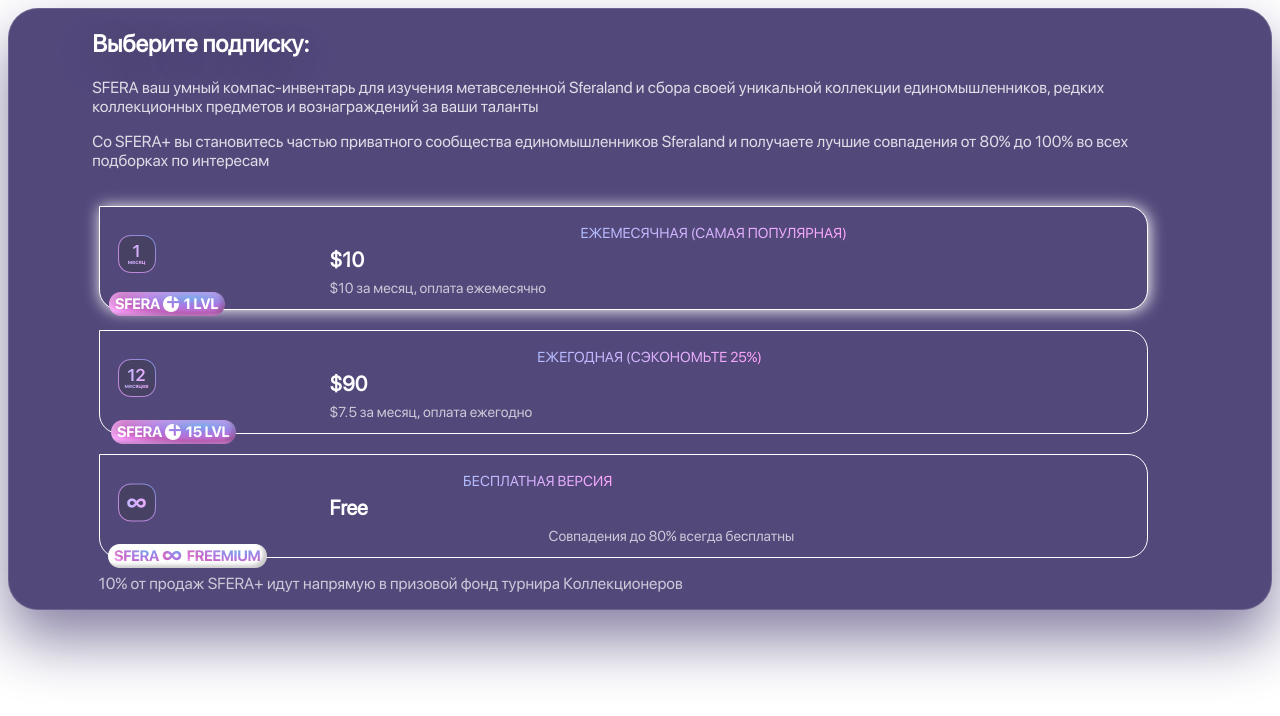
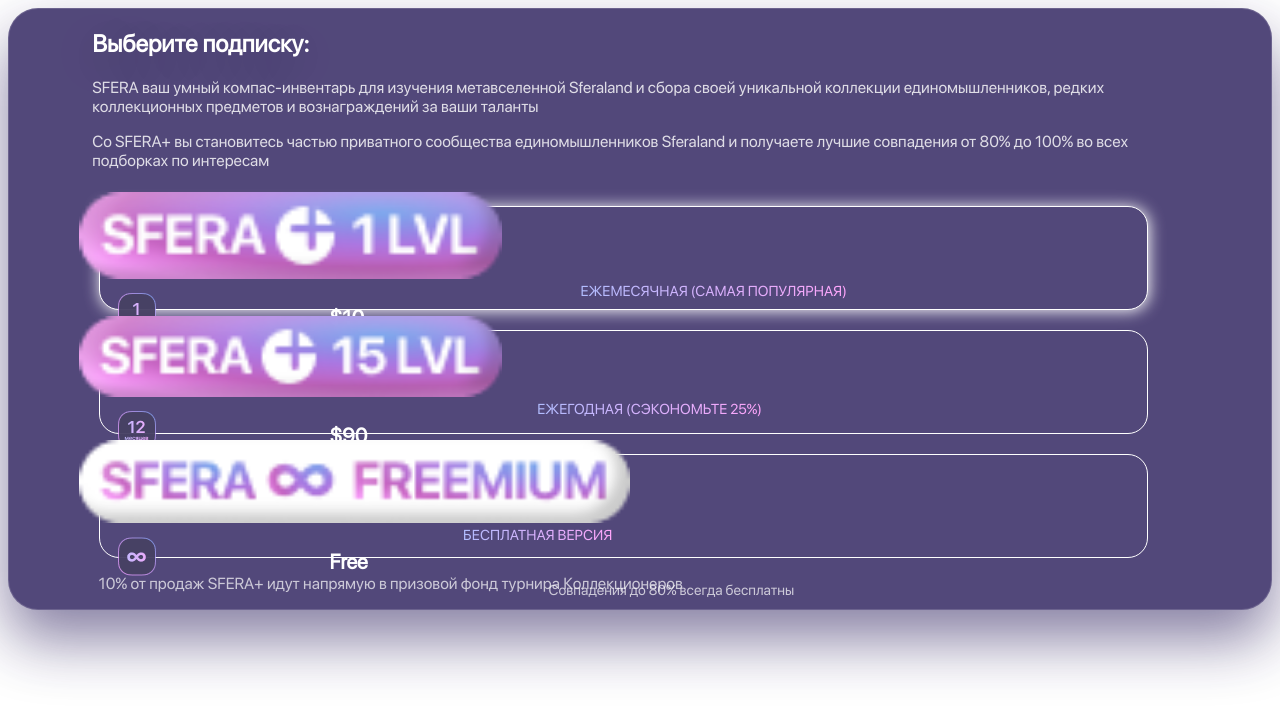
Before and after one commit to Marsy33/frontend8_project2_Sfera, a plain HTML site: page start7_session_after_3days/index.html in a window 1280 px wide. Drawn offline with Linux system fonts and the light colour scheme.

Commit message:
position_relative

```diff
--- a/start7_first_session/scss/style.scss
+++ b/start7_first_session/scss/style.scss
@@ -40,22 +40,13 @@
     box-shadow: 1px 1px 2vh white;
 }
 
-@media screen and (max-width: 375px) {
-    .img_sfera {
-        position: absolute;
-        top: 35vh;
-        left: 8vw;
-        width: 30vw;
-    }
+.img_sfera {
+    position: relative;
+    bottom: 2vh;
+    right: 26vw;
+    width: 33vw;
 }
 
-@media screen and (min-width: 376px) {
-    .img_sfera {
-        position: absolute;
-        top: 36.5vh;
-        left: 8.5vw;
-    }
-}
 
 .btn_grid {
     display: grid;
@@ -64,6 +55,7 @@
     width: 70vw;
     height: 13vh;
     justify-items: start;
+    margin-top: -4vh;
 }
 
 .img_btn1lvl {
@@ -105,43 +97,19 @@
     margin-right: 4vw;
 }
 
-@media screen and (max-width: 375px) {
-    .img_sfera15 {
-        position: absolute;
-        top: 50.5vh;
-        left: 8.7vw;
-        width: 30vw;
-    }
-}
-
-@media screen and (min-width: 376px) {
-    .img_sfera15 {
-        position: absolute;
-        top: 52.5vh;
-        left: 8.7vw;
-    }
-}
-
 .p1_btn15 {
     margin-left: -10vw;
 }
 
-@media screen and (max-width: 375px) {
-    .img_sfera3d {
-        position: absolute;
-        top: 66.5vh;
-        left: 8.4vw;
-        width: 49vw;
-    }
+
+.img_sfera3d {
+    position: relative;
+    bottom: 2vh;
+    right: 15vw;
+    width: 55vw;
 }
 
-@media screen and (min-width: 376px) {
-    .img_sfera3d {
-        position: absolute;
-        top: 68vh;
-        left: 8.4vw;
-    }
-}
+
 
 .p1_btn3d {
     margin-left: -11.5vw;
--- a/start7_second_session/scss/style.scss
+++ b/start7_second_session/scss/style.scss
@@ -40,21 +40,11 @@
     box-shadow: 1px 1px 2vh white;
 }
 
-@media screen and (max-width: 375px) {
-    .img_sfera {
-        position: absolute;
-        top: 35vh;
-        left: 8vw;
-        width: 30vw;
-    }
-}
-
-@media screen and (min-width: 376px) {
-    .img_sfera {
-        position: absolute;
-        top: 36.5vh;
-        left: 8.5vw;
-    }
+.img_sfera {
+    position: relative;
+    bottom: 2vh;
+    right: 26vw;
+    width: 33vw;
 }
 
 .btn_grid {
@@ -64,6 +54,7 @@
     width: 70vw;
     height: 13vh;
     justify-items: start;
+    margin-top: -4vh;
 }
 
 .img_btn1lvl {
@@ -105,42 +96,15 @@
     margin-right: 4vw;
 }
 
-@media screen and (max-width: 375px) {
-    .img_sfera15 {
-        position: absolute;
-        top: 50.5vh;
-        left: 8.7vw;
-        width: 30vw;
-    }
-}
-
-@media screen and (min-width: 376px) {
-    .img_sfera15 {
-        position: absolute;
-        top: 52.5vh;
-        left: 8.7vw;
-    }
-}
-
 .p1_btn15 {
     margin-left: -10vw;
 }
 
-@media screen and (max-width: 375px) {
-    .img_sfera3d {
-        position: absolute;
-        top: 66.5vh;
-        left: 8.4vw;
-        width: 49vw;
-    }
-}
-
-@media screen and (min-width: 376px) {
-    .img_sfera3d {
-        position: absolute;
-        top: 68vh;
-        left: 8.4vw;
-    }
+.img_sfera3d {
+    position: relative;
+    bottom: 2vh;
+    right: 15vw;
+    width: 55vw;
 }
 
 .p1_btn3d {
--- a/start7_session_after_3days/index.html
+++ b/start7_session_after_3days/index.html
@@ -31,7 +31,7 @@
         </div>
         <div>
             <button class="btn_1lvl">
-                <img class="img_sfera15" src="assets/images/sfera_15lvl.png" alt="sfera_15lvl">
+                <img class="img_sfera" src="assets/images/sfera_15lvl.png" alt="sfera_15lvl">
                 <span class="btn_grid">
 
                     <img class="img_btn1lvl" src="assets/images/Component_3-1.png" alt="12_month">
--- a/start7_session_after_3days/scss/style.scss
+++ b/start7_session_after_3days/scss/style.scss
@@ -40,21 +40,11 @@
     box-shadow: 1px 1px 2vh white;
 }
 
-@media screen and (max-width: 375px) {
-    .img_sfera {
-        position: absolute;
-        top: 35vh;
-        left: 8vw;
-        width: 30vw;
-    }
-}
-
-@media screen and (min-width: 376px) {
-    .img_sfera {
-        position: absolute;
-        top: 36.5vh;
-        left: 8.5vw;
-    }
+.img_sfera {
+    position: relative;
+    bottom: 2vh;
+    right: 26vw;
+    width: 33vw;
 }
 
 .btn_grid {
@@ -64,6 +54,7 @@
     width: 70vw;
     height: 13vh;
     justify-items: start;
+    margin-top: -4vh;
 }
 
 .img_btn1lvl {
@@ -105,43 +96,16 @@
     margin-right: 4vw;
 }
 
-@media screen and (max-width: 375px) {
-    .img_sfera15 {
-        position: absolute;
-        top: 50.5vh;
-        left: 8.7vw;
-        width: 30vw;
-    }
-}
-
-@media screen and (min-width: 376px) {
-    .img_sfera15 {
-        position: absolute;
-        top: 52.5vh;
-        left: 8.7vw;
-    }
-}
-
 
 .p1_btn15 {
     margin-left: -10vw;
 }
 
-@media screen and (max-width: 375px) {
-    .img_sfera3d {
-        position: absolute;
-        top: 66.5vh;
-        left: 8.4vw;
-        width: 38vw;
-    }
-}
-
-@media screen and (min-width: 376px) {
-    .img_sfera3d {
-        position: absolute;
-        top: 68vh;
-        left: 8.4vw;
-    }
+.img_sfera3d {
+    position: relative;
+    bottom: 2vh;
+    right: 21vw;
+    width: 43vw;
 }
 
 .p1_btnfree {
```
Also changed, not shown: start7_first_session/index.html (+1 -1 lines), start7_second_session/index.html (+1 -1 lines), start7_first_session/css/style.css, start7_second_session/css/style.css, start7_session_after_3days/css/style.css.
